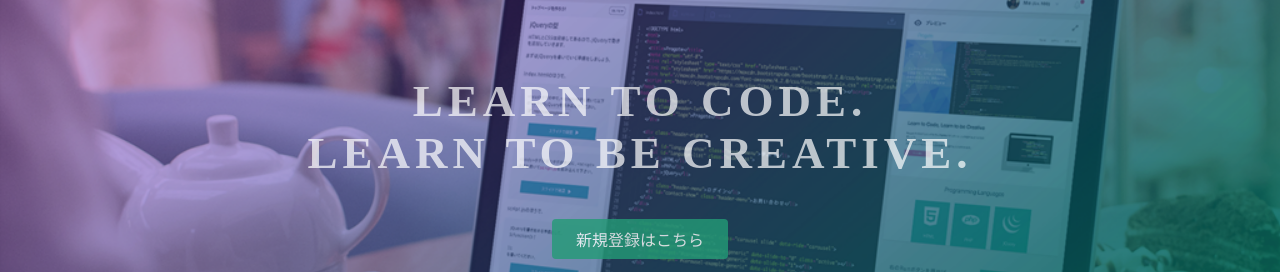
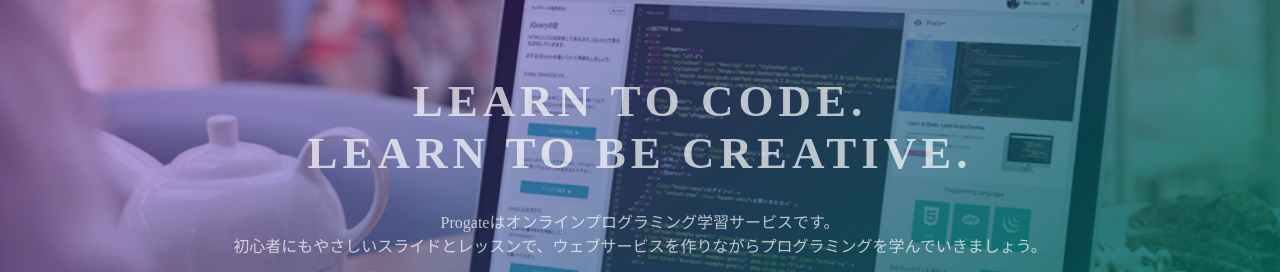
Before and after one commit to arab1016/test.website, a plain HTML site: page index.html in a window 1280 px wide. Shown: the part 135-407 px from the top of the page. Drawn offline with Linux system fonts and the light colour scheme.

Commit message:
Update index.html

```diff
--- a/index.html
+++ b/index.html
@@ -24,7 +24,7 @@
   <div class="top-wrapper">
     <div class="container">
       <h1>LEARN TO CODE.<br>LEARN TO BE CREATIVE.</h1>
-      <p></p>
+      <p>Progateはオンラインプログラミング学習サービスです。<br>初心者にもやさしいスライドとレッスンで、ウェブサービスを作りながらプログラミングを学んでいきましょう。</p>
       <div class="btn-wrapper">
         <a href="#" class="btn signup">新規登録はこちら</a>
         <p>or</p>
```
